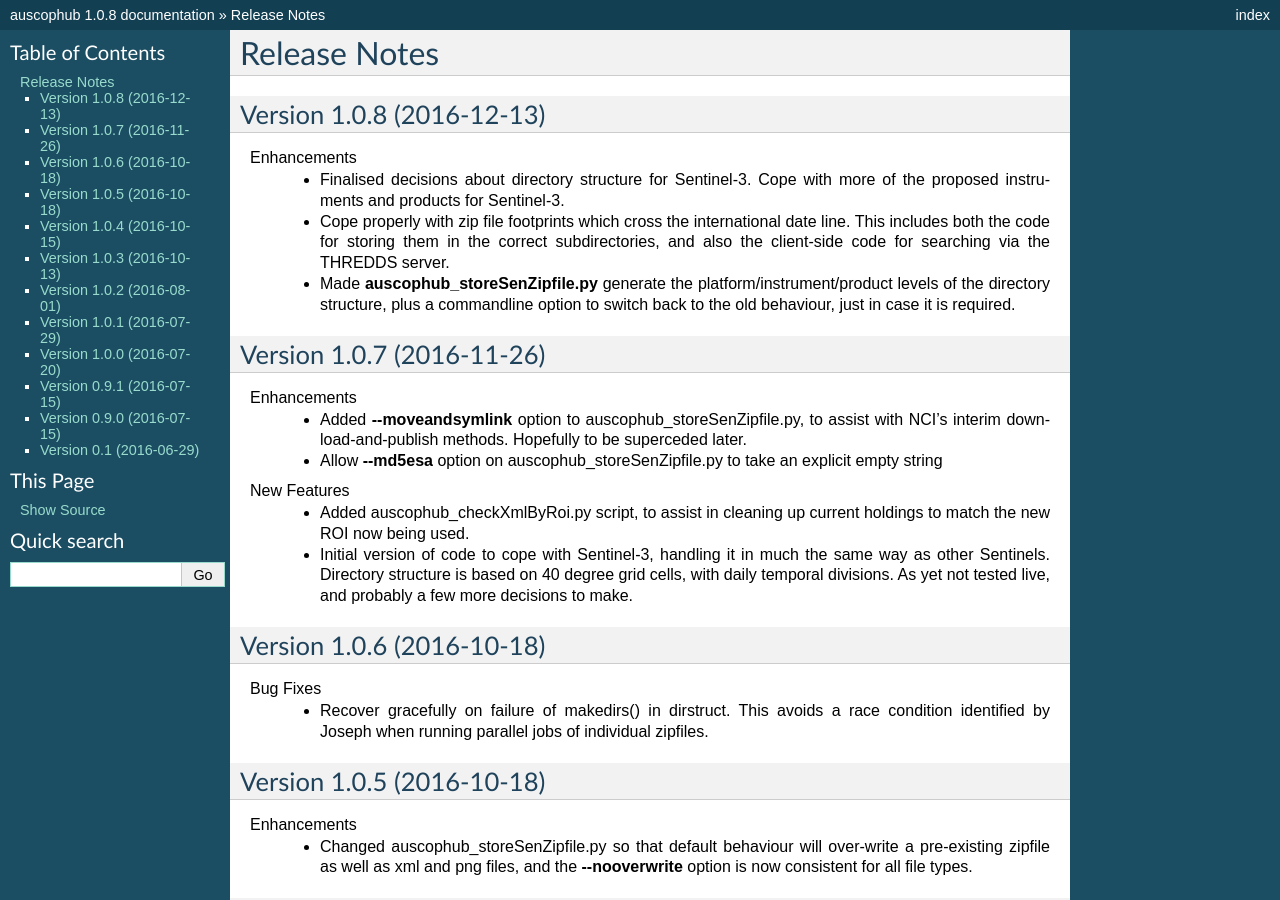
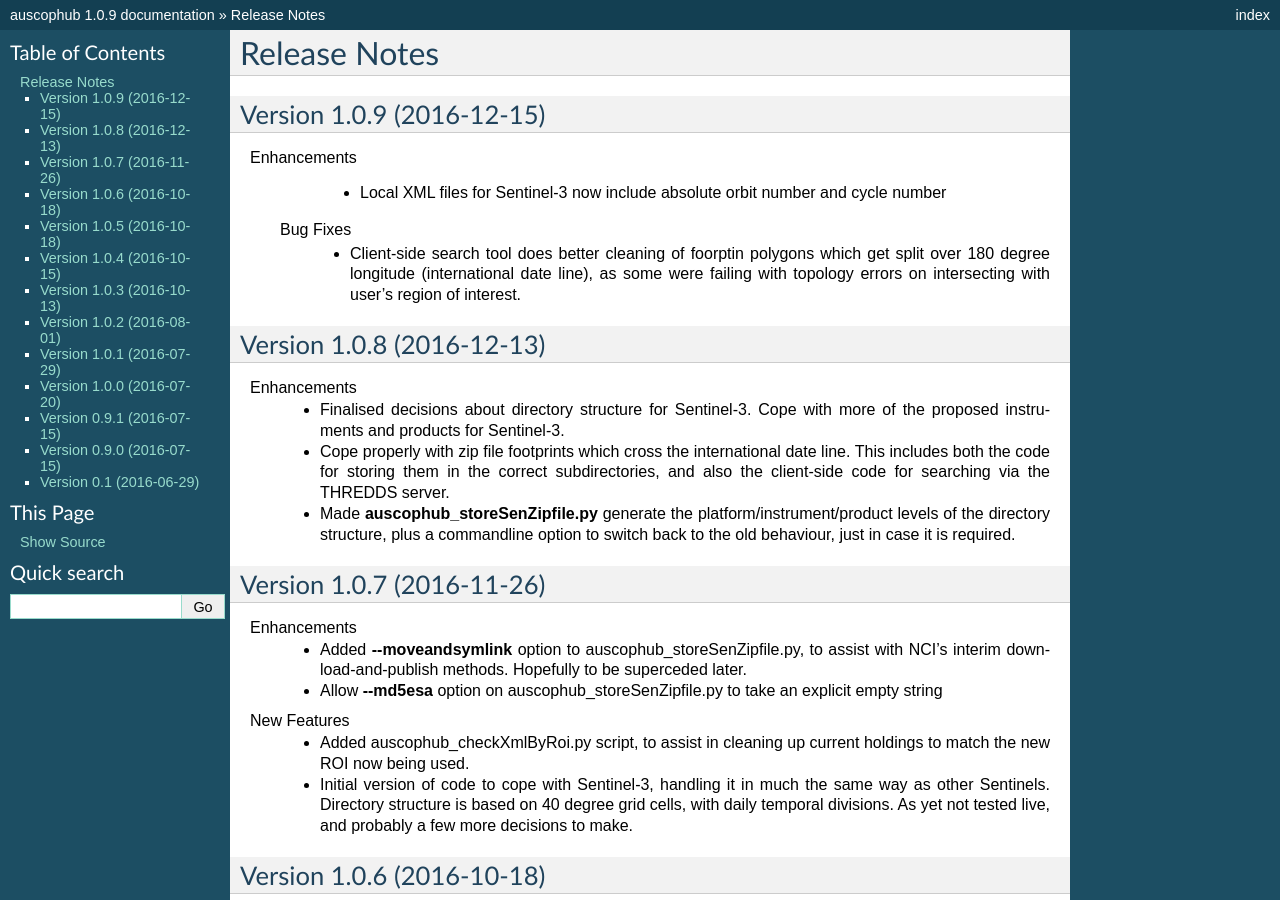
Before and after one commit to CopernicusAustralasia/auscophub, a Sphinx documentation site: the page built from doc/source/releasenotes.rst, in a window 1280 px wide and 900 px high. Built offline with Sphinx 7.4.7, drawn with Linux system fonts in a browser that asks for light colours; some of the changed text lies outside the part shown.

Commit message:
Updated version number to 1.0.9. Updated release notes accordingly.

```diff
--- a/auscophub/__init__.py
+++ b/auscophub/__init__.py
@@ -2,4 +2,4 @@
 Package of utility modules for AusCopernicusHub
 """
 
-__version__ = "1.0.8"
+__version__ = "1.0.9"
--- a/doc/source/releasenotes.rst
+++ b/doc/source/releasenotes.rst
@@ -1,5 +1,15 @@
 Release Notes
 =============
+
+Version 1.0.9 (2016-12-15)
+--------------------------
+Enhancements
+  * Local XML files for Sentinel-3 now include absolute orbit number and cycle number
+
+ Bug Fixes
+   * Client-side search tool does better cleaning of foorptin polygons which get split over 180
+     degree longitude (international date line), as some were failing with topology errors
+     on intersecting with user's region of interest.
 
 Version 1.0.8 (2016-12-13)
 --------------------------
```
